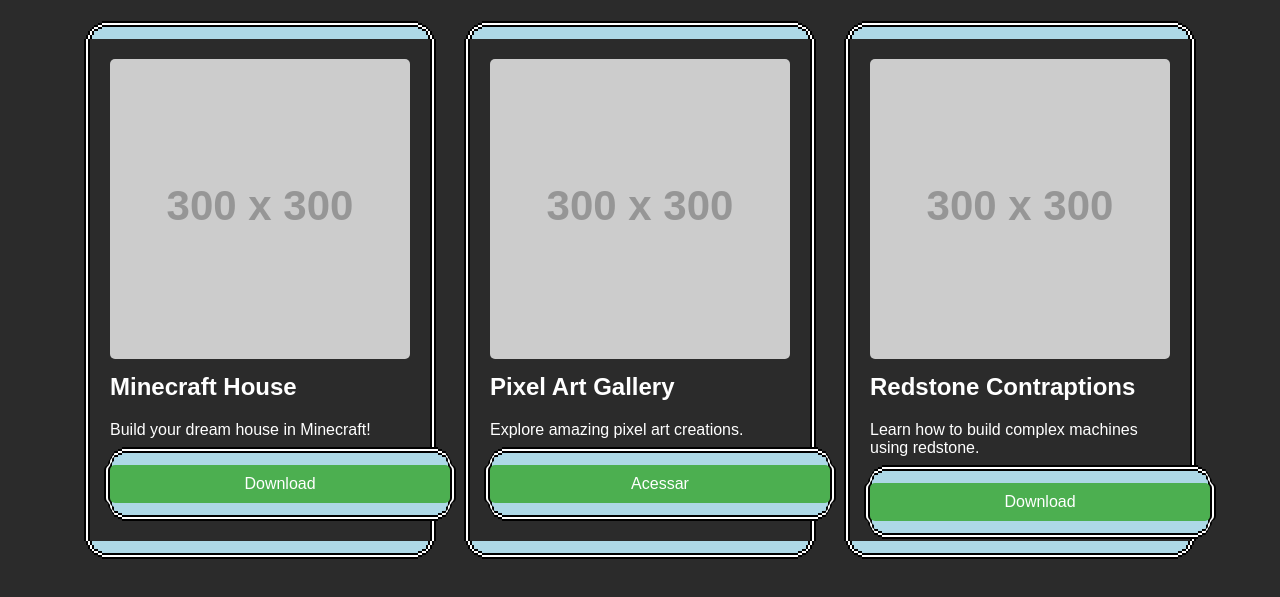
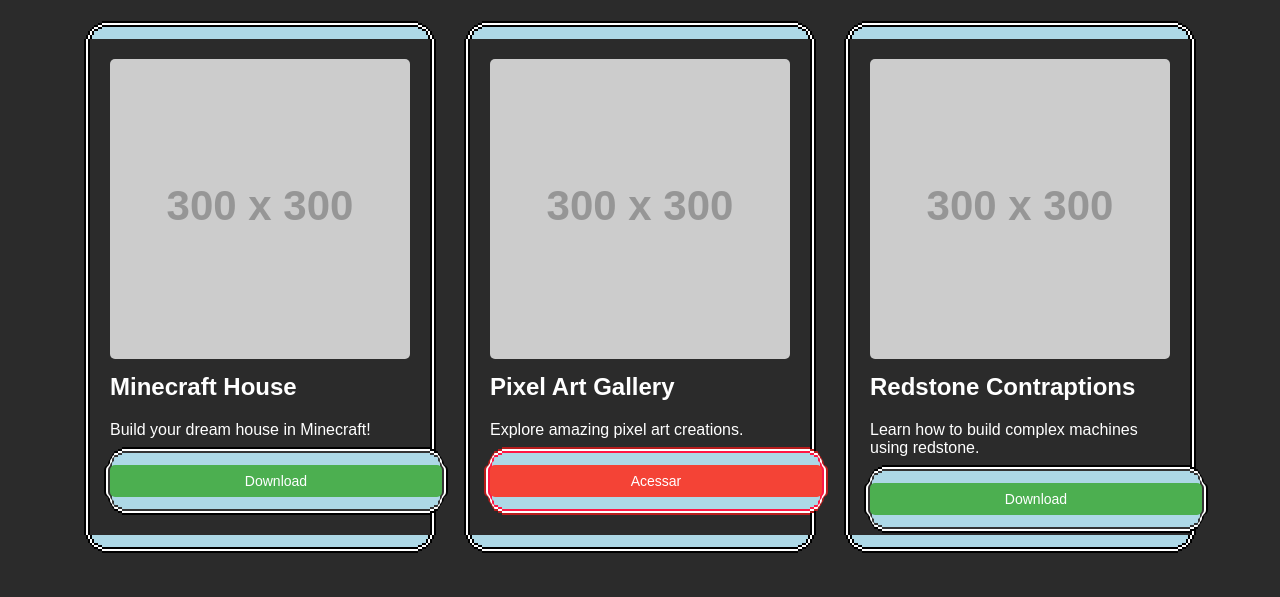
Before and after one commit to Lucas46521/Lucas46521.github.io, a plain HTML site: page index.html in a window 1280 px wide. Shown: the part 83-680 px from the top of the page. Drawn offline with Linux system fonts and the light colour scheme; placeholder pictures from the web are drawn by us.

Commit message:
update styles.css

```diff
--- a/styles.css
+++ b/styles.css
@@ -177,14 +177,14 @@ h1 {
 }
 
 .download-button, .access-button {
-    background-color: #4CAF50;
+    background-color: #4CAF50; /* Cor de fundo padrão */
     border: none;
     color: white;
-    padding: 10px 20px;
+    padding: 8px 16px; /* Reduz o tamanho dos botões */
     text-align: center;
     text-decoration: none;
     display: inline-block;
-    font-size: 16px;
+    font-size: 14px; /* Reduz o tamanho do texto */
     margin-top: 10px;
     border-radius: 5px;
     /* Aplica as bordas pixeladas aos botões */
@@ -233,13 +233,29 @@ h1 {
         0 calc(var(--pixel) * -7) 0 calc(var(--pixel) * -1) var(--pixel-border-3),
         0 calc(var(--pixel) * 7) 0 calc(var(--pixel) * -1) var(--pixel-border-3),
         0 calc(var(--pixel) * -9) 0 calc(var(--pixel) * -2) var(--pixel-border-3),
-        0 calc(var(--pixel) * 9) 0 calc(var(--pixel) * -2) var(--pixel-border-3),
+         0 calc(var(--pixel) * 9) 0 calc(var(--pixel) * -2) var(--pixel-border-3),
         0 calc(var(--pixel) * -12) 0 calc(var(--pixel) * -4) var(--pixel-border-3),
         0 calc(var(--pixel) * 12) 0 calc(var(--pixel) * -4) var(--pixel-border-3),
         0 calc(var(--pixel) * -15) 0 calc(var(--pixel) * -6) var(--pixel-border-3),
         0 calc(var(--pixel) * 15) 0 calc(var(--pixel) * -6) var(--pixel-border-3);
 }
 
+/* Cor diferente para o botão de acesso */
+.access-button {
+    background-color: #f44336; /* Cor vermelha */
+}
+
+/* Mudança de cor das bordas interna e externa */
+.download-button {
+    --pixel-border: #333; /* Cor da borda interna */
+    --pixel-border-3: #000; /* Cor da borda externa */
+}
+
+.access-button {
+    --pixel-border: #ff1744; /* Cor da borda interna */
+    --pixel-border-3: #b71c1c; /* Cor da borda externa */
+}
+
 .download-button:hover, .access-button:hover {
     cursor: pointer;
     opacity: 0.8;
```
